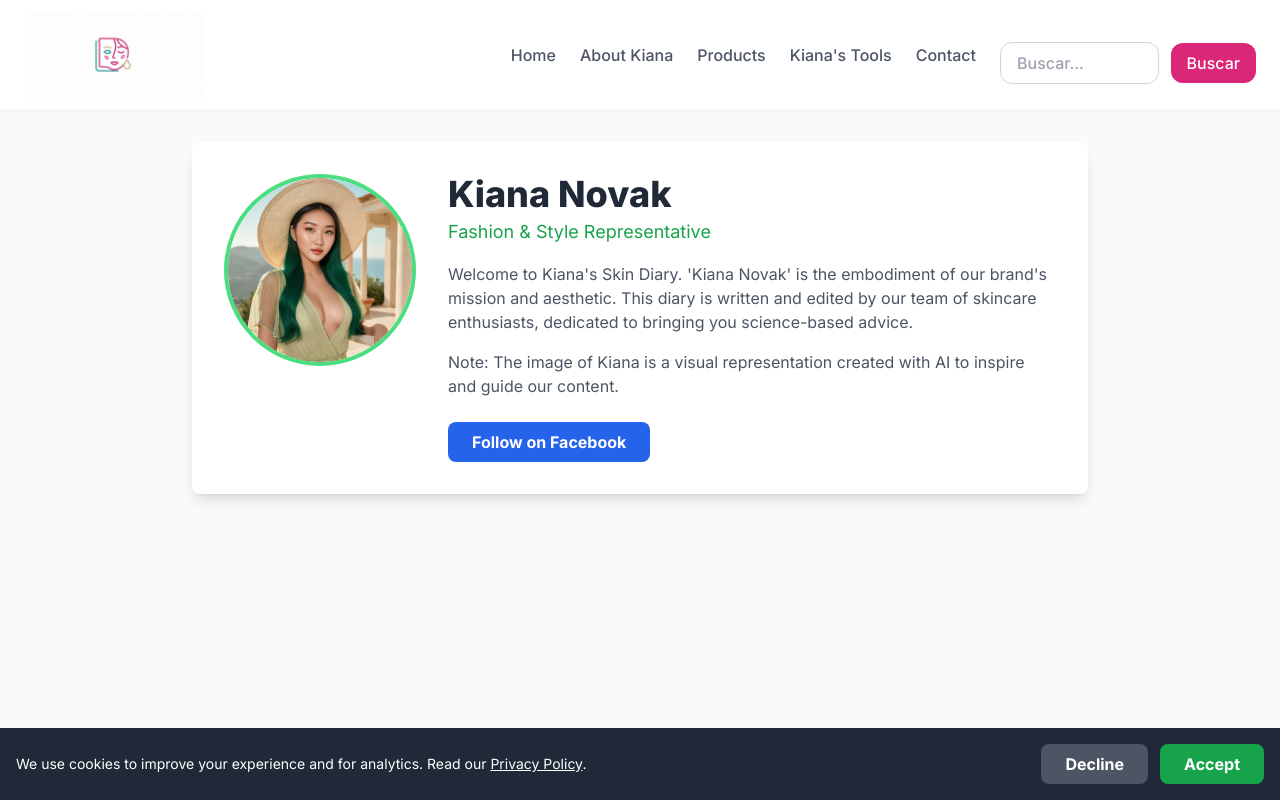
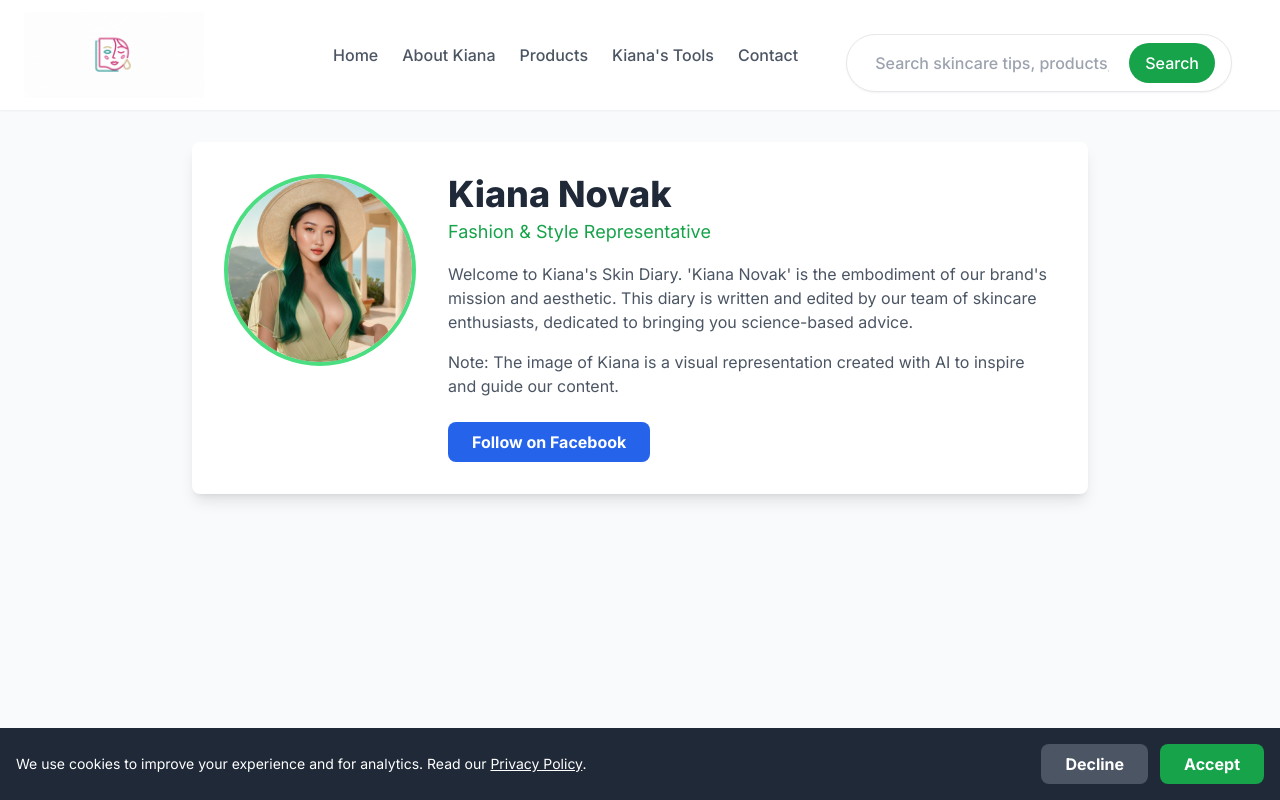
Before and after one commit to CreazyHans/Kiana-s-Skin-Diary, a Next.js app: page /blog in a window 1280 px wide. Built offline with nearby package versions, Linux system fonts and the light colour scheme.

Commit message:
Update varios

```diff
--- a/components/Layout.js
+++ b/components/Layout.js
@@ -83,9 +83,10 @@ export default function Layout({ children, pageTitle, description }) {
               <Link href="/contacto" className="hover:text-green-600">Contact</Link>
 
               {/* 🔍 BARRA DE BÚSQUEDA */}
-              <div className="ml-4 w-64">
-                <SearchBar />
-              </div>
+              <div className="px-6 pt-4">
+  <SearchBar />
+</div>
+
             </nav>
 
             {/* Botón menú móvil */}
--- a/components/SearchBar.jsx
+++ b/components/SearchBar.jsx
@@ -1,32 +1,35 @@
-"use client";
+// /components/SearchBar.js
 import { useState } from "react";
+import { useRouter } from "next/router";
 
 export default function SearchBar() {
   const [query, setQuery] = useState("");
+  const router = useRouter();
 
-  const handleSubmit = (e) => {
+  const handleSearch = (e) => {
     e.preventDefault();
     if (!query.trim()) return;
-
-    // Redirige a /search
-    window.location.href = `/search?query=${query}`;
+    router.push(`/search?query=${query}`);
   };
 
   return (
-    <form onSubmit={handleSubmit} className="w-full flex items-center gap-3 mt-4">
+    <form
+      onSubmit={handleSearch}
+      className="w-full max-w-lg mx-auto flex items-center space-x-2 bg-white shadow-sm rounded-full px-4 py-2 border border-gray-200"
+    >
       <input
         type="text"
-        placeholder="Buscar..."
-        className="w-full px-4 py-2 rounded-xl border border-gray-300"
+        className="flex-grow px-3 py-2 text-sm md:text-base outline-none bg-transparent"
+        placeholder="Search skincare tips, products, routines..."
         value={query}
         onChange={(e) => setQuery(e.target.value)}
       />
 
       <button
         type="submit"
-        className="px-4 py-2 bg-pink-600 text-white rounded-xl"
+        className="bg-green-600 text-white px-4 py-2 rounded-full text-sm md:text-base hover:bg-green-700 transition"
       >
-        Buscar
+        Search
       </button>
     </form>
   );
--- a/pages/search.js
+++ b/pages/search.js
@@ -41,7 +41,8 @@ export default function SearchPage() {
         <p className="text-lg text-gray-600">No results found.</p>
       )}
 
-      <div className="grid grid-cols-1 md:grid-cols-2 gap-6">
+      <div className="grid grid-cols-1 sm:grid-cols-2 lg:grid-cols-3 gap-6">
+
         {results.map((post) => (
           <Link
             key={post.slug}
```
